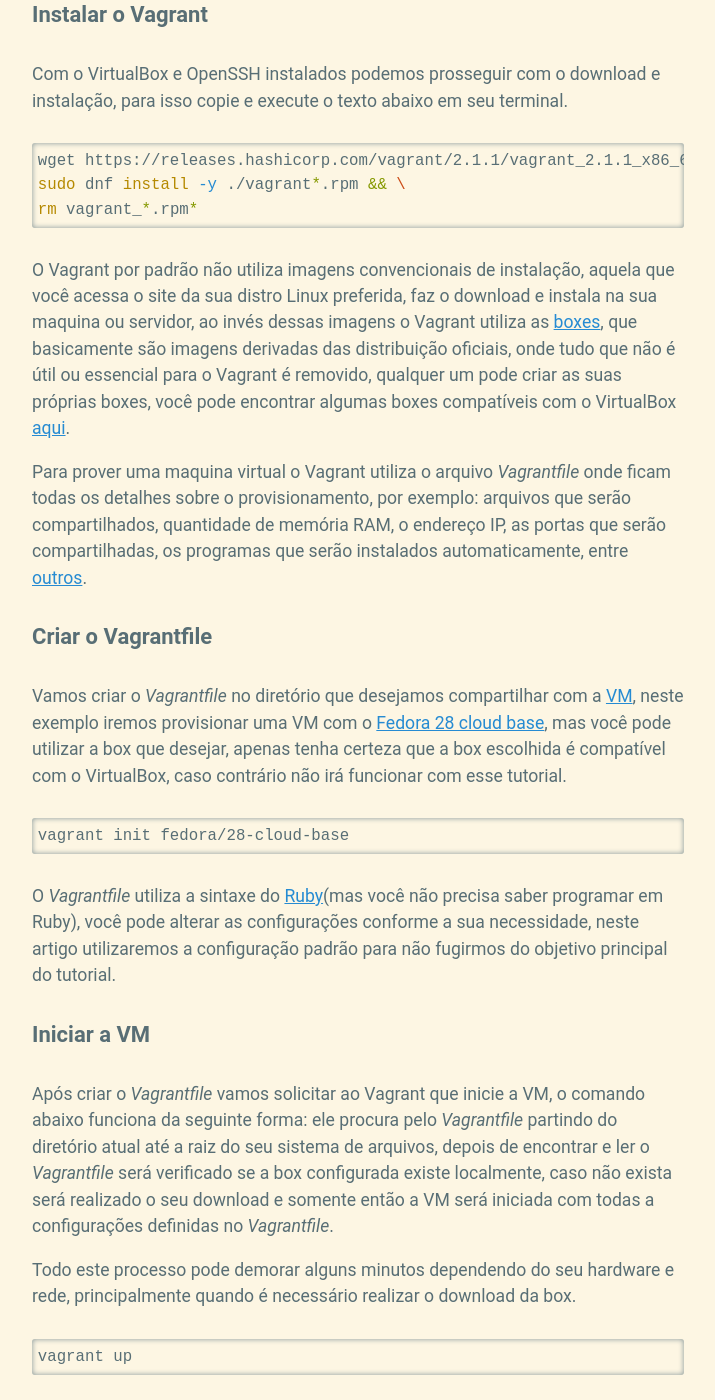
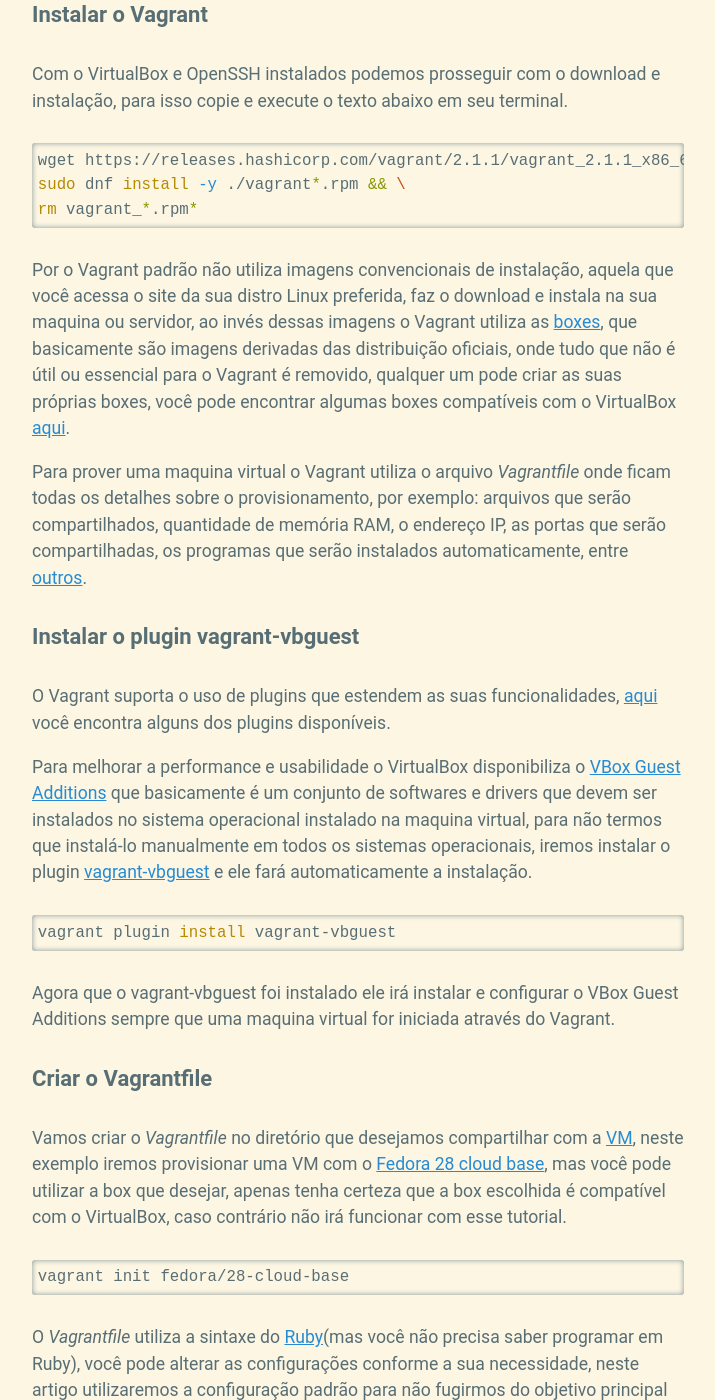
Before and after one commit to rafaelmoraes/blog, a Jekyll site: the page built from _posts/pt_BR/2018-06-05-instalar-vagrant-no-fedora.md, in a window 1280 px wide and 1400 px high, scrolled down 704 px. Shown: the whole window, without its empty margins (282-997 px from the left). Built offline with Jekyll 4.4.1, drawn with Linux system fonts in a browser that asks for light colours; comment, search, counter and statistics services are not loaded; some of the changed text lies outside the part shown.

Commit message:
add vagrant-vbguest instalation on post "install vagrant on fedora"

```diff
--- a/_posts/pt_BR/2018-06-05-instalar-vagrant-no-fedora.md
+++ b/_posts/pt_BR/2018-06-05-instalar-vagrant-no-fedora.md
@@ -3,7 +3,7 @@
 translations: /install-vagrant-on-fedora
 read_in: 8
 title: Instalar o Vagrant no Fedora 27 e 28
-keyword: instalar vagrant fedora
+keyword: instalar vagrant fedora virtualbox
 description: Tutorial para instalar o Vagrant com o VirtualBox no Linux Fedora, facilitando a criação e gerenciamento de maquinas virtuais.
 ---
 
@@ -25,9 +25,21 @@
 rm vagrant_*.rpm*
 {% endhighlight %}
 
-O Vagrant por padrão não utiliza imagens convencionais de instalação, aquela que você acessa o site da sua distro Linux preferida, faz o download e instala na sua maquina ou servidor, ao invés dessas imagens o Vagrant utiliza as [boxes](https://www.vagrantup.com/docs/boxes.html), que basicamente são imagens derivadas das distribuição oficiais, onde tudo que não é útil ou essencial para o Vagrant é removido, qualquer um pode criar as suas próprias boxes, você pode encontrar algumas boxes compatíveis com o VirtualBox [aqui](https://app.vagrantup.com/boxes/search?utf8=%E2%9C%93&sort=created&provider=virtualbox&q=).
+Por o Vagrant padrão não utiliza imagens convencionais de instalação, aquela que você acessa o site da sua distro Linux preferida, faz o download e instala na sua maquina ou servidor, ao invés dessas imagens o Vagrant utiliza as [boxes](https://www.vagrantup.com/docs/boxes.html), que basicamente são imagens derivadas das distribuição oficiais, onde tudo que não é útil ou essencial para o Vagrant é removido, qualquer um pode criar as suas próprias boxes, você pode encontrar algumas boxes compatíveis com o VirtualBox [aqui](https://app.vagrantup.com/boxes/search?utf8=%E2%9C%93&sort=created&provider=virtualbox&q=).
 
 Para prover uma maquina virtual o Vagrant utiliza o arquivo *Vagrantfile* onde ficam todas os detalhes sobre o provisionamento, por exemplo: arquivos que serão compartilhados, quantidade de memória RAM, o endereço IP, as portas que serão compartilhadas, os programas que serão instalados automaticamente, entre [outros](https://www.vagrantup.com/docs/vagrantfile/).
+
+## Instalar o plugin vagrant-vbguest
+
+O Vagrant suporta o uso de plugins que estendem as suas funcionalidades, [aqui](https://github.com/hashicorp/vagrant/wiki/Available-Vagrant-Plugins) você encontra alguns dos plugins disponíveis.
+
+Para melhorar a performance e usabilidade o VirtualBox disponibiliza o [VBox Guest Additions](https://www.virtualbox.org/manual/ch04.html#idm1873) que basicamente é um conjunto de softwares e drivers que devem ser instalados no sistema operacional instalado na maquina virtual, para não termos que instalá-lo manualmente em todos os sistemas operacionais, iremos instalar o plugin [vagrant-vbguest](https://github.com/dotless-de/vagrant-vbguest) e ele fará automaticamente a instalação.
+
+{% highlight sh %}
+vagrant plugin install vagrant-vbguest
+{% endhighlight %}
+
+Agora que o vagrant-vbguest foi instalado ele irá instalar e configurar o VBox Guest Additions sempre que uma maquina virtual for iniciada através do Vagrant.
 
 ## Criar o Vagrantfile
 
@@ -93,3 +105,6 @@
 
 * [https://www.vagrantup.com/docs/index.html](https://www.vagrantup.com/docs/index.html)
 * [https://app.vagrantup.com/fedora/boxes/28-cloud-base](https://app.vagrantup.com/fedora/boxes/28-cloud-base)
+* [https://github.com/dotless-de/vagrant-vbguest](https://github.com/dotless-de/vagrant-vbguest)
+* [https://www.virtualbox.org/manual/ch04.html#idm1873](https://www.virtualbox.org/manual/ch04.html#idm1873)
+* [https://github.com/hashicorp/vagrant/wiki/Available-Vagrant-Plugins](https://github.com/hashicorp/vagrant/wiki/Available-Vagrant-Plugins)
```
Also changed, not shown: _posts/en/2018-06-05-install-vagrant-on-fedora.md (+16 -1 lines).
